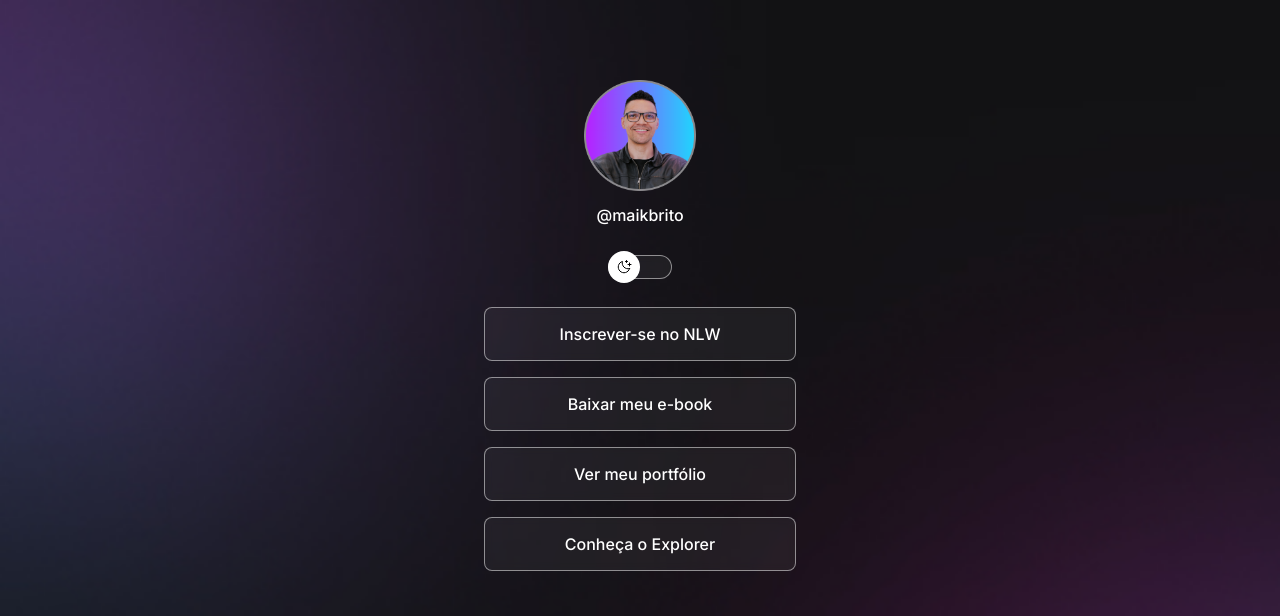
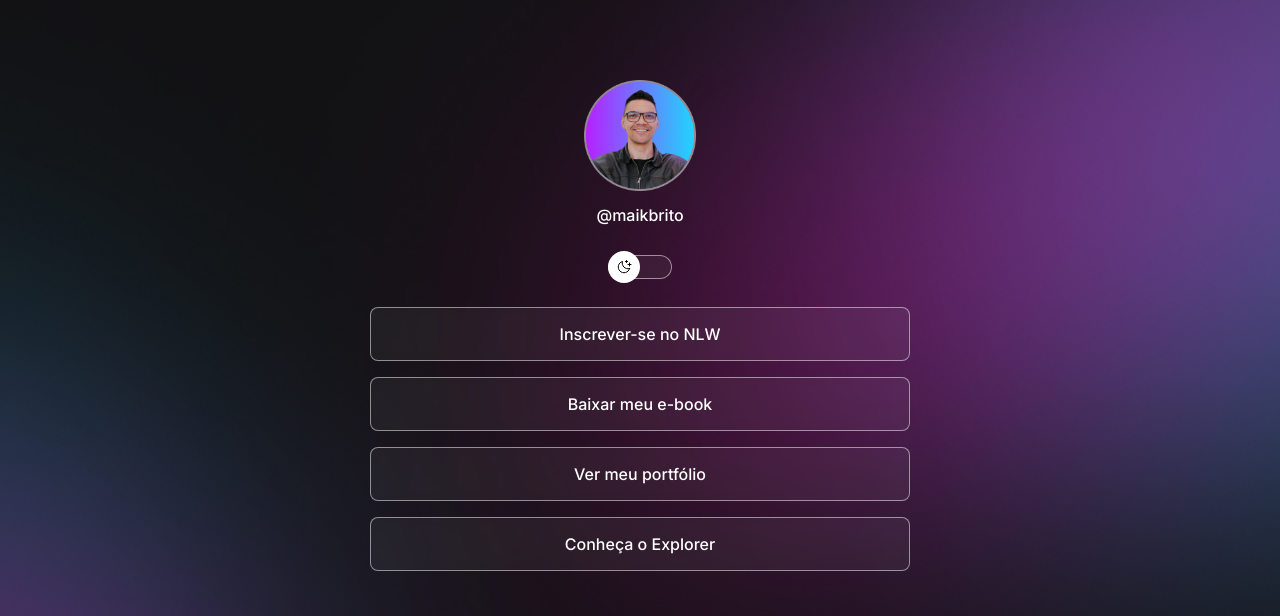
Before and after one commit to yurinicolauu/orodrigodias, a plain HTML site: page index.html in a window 1280 px wide. Shown: the top 616 px of the page. Drawn offline with nearby package versions, Linux system fonts and the light colour scheme.

Commit message:
change background based on media queries

```diff
--- a/style.css
+++ b/style.css
@@ -24,6 +24,7 @@
 
 body {
   background: var(--bg-url) top center/cover;
+  height: 100vh;
 }
 
 body * {
@@ -32,7 +33,8 @@ body * {
 }
 
 #container {
-  width: 360px;
+  width: 100%;
+  max-width: 588px;
   margin: 56px auto 0px;
   padding: 0 24px;
 }
@@ -151,3 +153,14 @@ footer {
   text-align: center;
   font-size: 14px;
 }
+
+/* media queries */
+@media (min-width: 700px) {
+  :root {
+    --bg-url: url(./assets/bg-desktop.jpg);
+  }
+
+  .light {
+    --bg-url: url(./assets/bg-desktop-light.jpg);
+  }
+}
```
Also changed, not shown: assets/bg-desktop-light.jpg (added), assets/bg-desktop.jpg (added).
